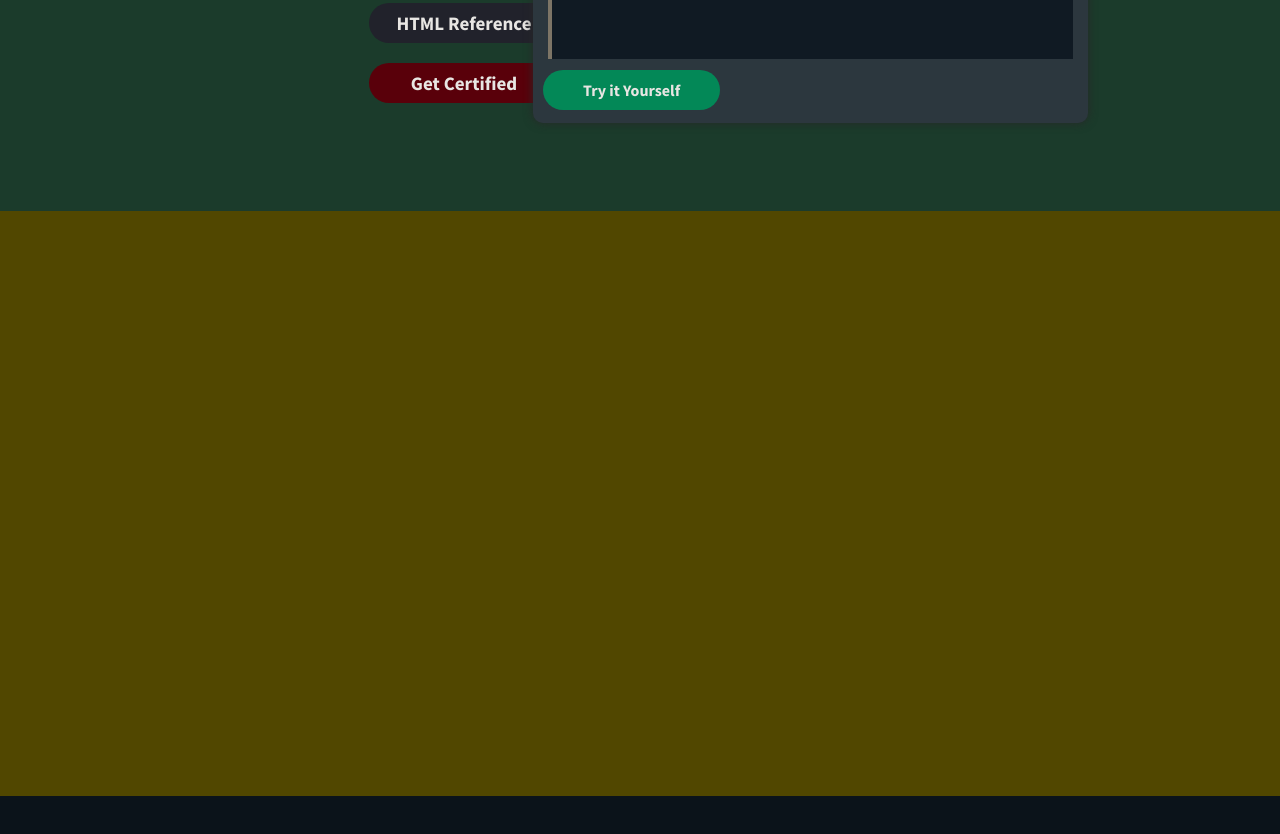
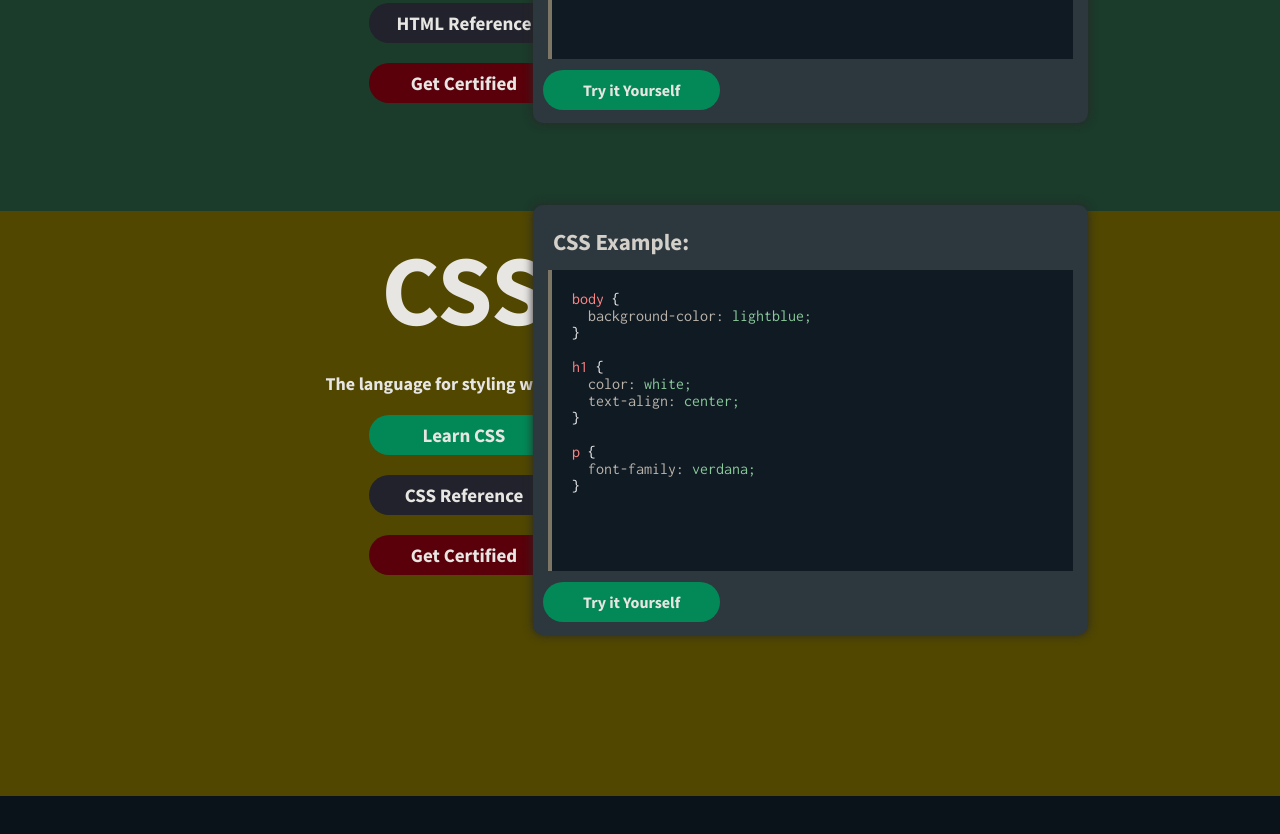
Before and after one commit to zhiuxr/w3schools-page, a plain HTML site: page index.html in a window 1280 px wide. Shown: the part 978-1812 px from the top of the page. Drawn offline with Linux system fonts and the light colour scheme.

Commit message:
add css section with style and chnage font size

```diff
--- a/index.html
+++ b/index.html
@@ -96,6 +96,37 @@
         </div>
         <!--section css-->
         <div class="css">
+            <div class="left">
+                <div class="child">
+                     <h1>CSS</h1>
+                    <p>The language for styling web pages</p>
+                    <ul>
+                        <li><a class="a1" href="">Learn CSS</a></li>
+                        <li><a class="a2" href="">CSS Reference</a></li>
+                        <li><a class="a3" href="">Get Certified</a></li>
+                    </ul>
+                </div>
+            </div>
+            <div class="right">
+                <div class="example">
+                    <div class="h2"><h3>CSS Example:</h3></div>
+                    <div class="course">
+                        <div class="source-code">
+                           <span style="color:#ff8585;">body</span> {<br>
+                                &nbsp;<span style="color:#b9b3aa;"> background-color: <span style="color:#89c99a"> lightblue;
+                                </span>
+                            </span><br>}<br><br>
+                                <span style="color:#ff8585;">h1 </span>{<br>
+                                &nbsp;<span style="color:#b9b3aa;"> color: </span><span style="color:#89c99a;">white;</span><br>
+                                &nbsp;<span style="color:#b9b3aa;"> text-align: </span><span style="color:#89c99a">center;
+                                </span><br>}<br><br><span style="color:#ff8585;">p </span> {<br>&nbsp;<span style="color:#b9b3aa;"> font-family: </span><span style="color:#89c99a;">verdana;</span><br>}
+                        </div>
+                    </div>
+                    <div class="a">
+                        <a href="">Try it Yourself</a>
+                    </div>
+                </div>
+            </div>
         </div>
         <!-- section javascript-->
         <div class="javascript">
--- a/style.css
+++ b/style.css
@@ -222,7 +222,7 @@ body {
 }
 .html .left h1 {
     color: #E8E6E3;
-    font-size: 85px;
+    font-size: 100px;
     padding-top: 105px;
     font-weight: 500;
 }
@@ -277,6 +277,121 @@ body {
     height: 585px;
     background-color: #514700;
 }
+.css .right {
+    position: absolute;
+    right: 0;
+    width: 50%;
+    height: 100%;
+}
+.css .right .example {
+    position: absolute;
+    right: 30%;
+    bottom: 47%;
+    height: 430px;
+    width: 555px;
+    background-color: #2C373E;
+    box-shadow: 0 0 10px rgb(40, 40, 40);
+    border-radius: 10px;
+    font-weight: 500;
+}
+.css .h2 {
+    height: 15%;
+
+}
+.css .right .example h3 {
+    position: absolute;
+    top: 5%;
+    left: 20px;
+    font-size: 23px;
+    color: #D3CFC9;
+}
+.css .right .example .course {
+    bottom: 0;
+    height: 70%;
+    margin: 0 15px;
+    background-color: #101A23;
+    border-left: 4px solid #7D7566 ;
+    padding: 20px;
+}
+.css .source-code {
+    font-family: 'Inconsolata', monospace;
+    font-size: 16px;
+}
+.css .a {
+    position: absolute;
+    bottom: 13px;
+    left: 10px;
+    background-color: #038857;
+    border-radius: 20px;
+}
+.css .a a {
+    display: flex;
+    font-size: 16px;
+    padding: 10px 40px;
+    text-decoration: none;
+    color: #E8E6E3;
+}
+.css .left {
+    position: absolute;
+    left: 0;
+    width: 50%;
+    height: 100%;
+}
+.css .left .child {
+    position: absolute;
+    left: 45%;
+    bottom: 52%;
+    width: 55%;
+    right: 0;
+    text-align: center;
+}
+.css .left h1 {
+    color: #E8E6E3;
+    font-size: 100px;
+    padding-top: 105px;
+    font-weight: 500;
+}
+.css .left p {
+    color: #E8E6E3;
+    font-size: 18px;
+    padding-top: 20px;
+    font-weight: 500;
+}
+.css .left .child ul {
+    list-style-type: none;
+}
+.css .left .child li {
+    display: flex;
+    margin: 20px 0;
+}
+.css .left .child a {
+    width: 190px;
+    border-radius: 60px;
+    margin: auto;
+    text-decoration: none;
+    color: #E8E6E3;
+    padding: 8px 0;
+    font-size: 19px;
+    font-weight:500;
+}
+.css .left .child .a1 {
+    background-color: #028856;
+}
+.css .left .child .a1:hover {
+    background-color: #057A4F;
+}
+.css .left .child .a2 {
+    background-color: #21222B;
+}
+.css .left .child .a2:hover {
+    background-color: #000101;
+}
+.css .left .child .a3 {
+    background-color: #59000A;
+}
+.css .left .child .a3:hover {
+    background-color: #60000B;
+}
 .javascript {
     height: 525px;
     background-color: #0B131A;
```
